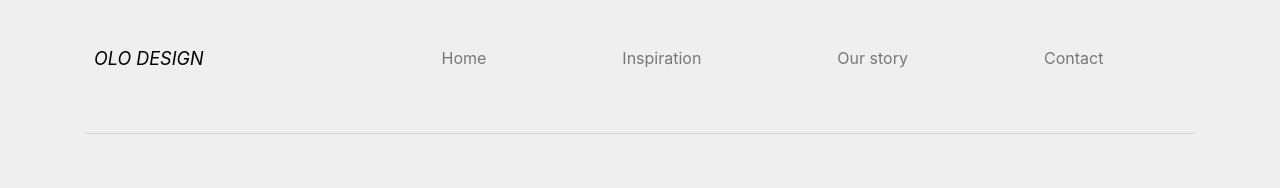
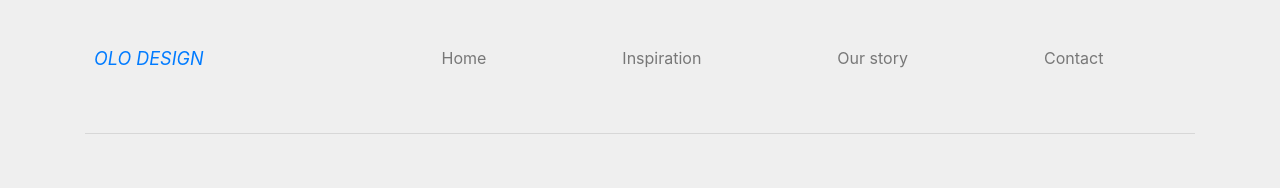
Before and after one commit to kurkoq/WebDesign6, a plain HTML site: page contact.html in a window 1280 px wide. Shown: the top 188 px of the page. Drawn offline with nearby package versions, Linux system fonts and the light colour scheme.

Commit message:
Update contact.html
logo(header) to link

```diff
--- a/contact.html
+++ b/contact.html
@@ -14,7 +14,7 @@
 
 
     <div class="row">
-      <div class="col-md-3"> <header>OLO DESIGN</header></div>
+      <div class="col-md-3"> <header><a href="index.html">OLO DESIGN</a></header></div>
       <div class="col-md-9"><nav class="navbar navbar-expand-lg navbar-light bg-ligh">
         <button class="navbar-toggler" type="button" data-toggle="collapse" data-target="#navbarTogglerDemo01" aria-controls="navbarTogglerDemo01" aria-expanded="false" aria-label="Toggle navigation">
           <span class="navbar-toggler-icon"></span>
```
